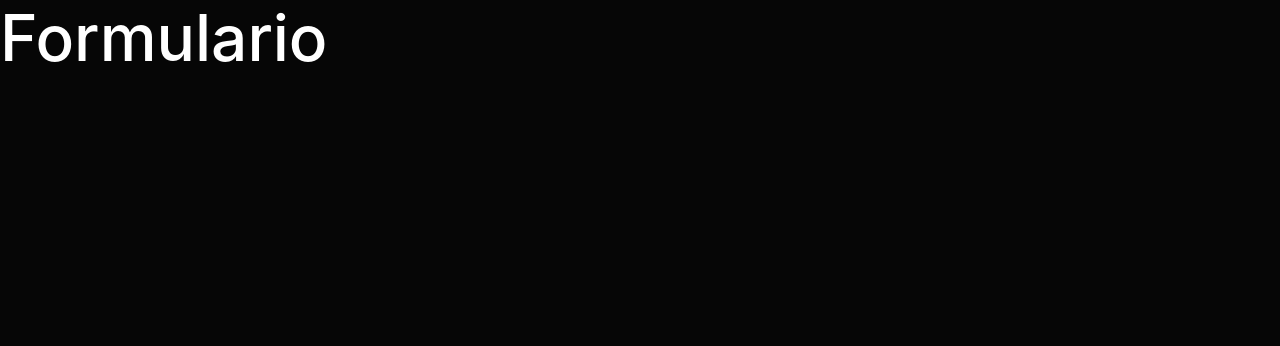
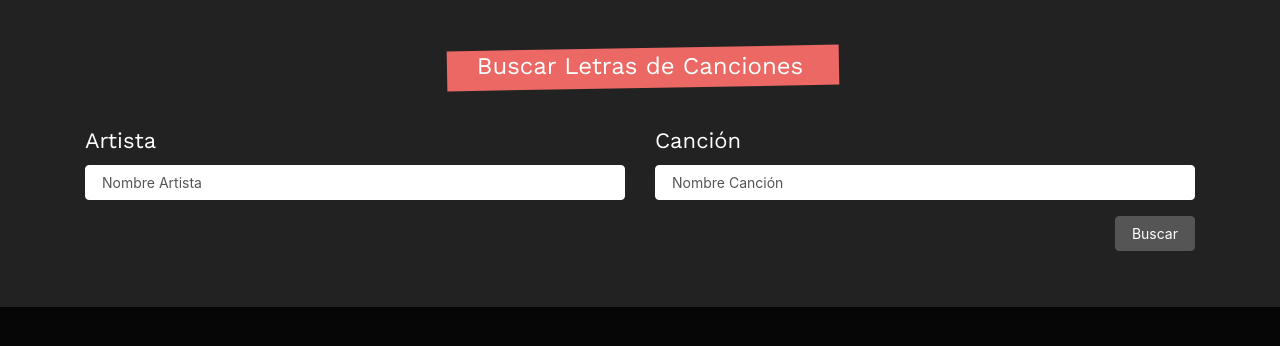
Before and after one commit to JeralPineda/react-letras, a React (Create React App) app: page / in a window 1280 px wide. Shown: the top 346 px of the page. Built offline with nearby package versions, Linux system fonts and the light colour scheme.

Commit message:
Creando el formulario

```diff
--- a/src/components/Formulario.js
+++ b/src/components/Formulario.js
@@ -1,7 +1,43 @@
 const Formulario = () => {
    return (
-      <div>
-         <h1>Formulario</h1>
+      <div className='bg-light'>
+         <div className='container'>
+            <div className='row'>
+               <form className='col card text-white bg-transparent mb-5 pt-5 pb-2'>
+                  <fieldset>
+                     <legend className='text-center'>Buscar Letras de Canciones</legend>
+                     <div className='row'>
+                        <div className='col-md-6'>
+                           <div className='form-group'>
+                              <label>Artista</label>
+                              <input
+                                 //
+                                 type='text'
+                                 name='artista'
+                                 className='form-control'
+                                 placeholder='Nombre Artista'
+                              />
+                           </div>
+                        </div>
+
+                        <div className='col-md-6'>
+                           <div className='form-group'>
+                              <label>Canción</label>
+                              <input
+                                 //
+                                 type='text'
+                                 name='cancion'
+                                 className='form-control'
+                                 placeholder='Nombre Canción'
+                              />
+                           </div>
+                        </div>
+                     </div>
+                     <button className='btn btn-secondary float-right'>Buscar</button>
+                  </fieldset>
+               </form>
+            </div>
+         </div>
       </div>
    );
 };
```
